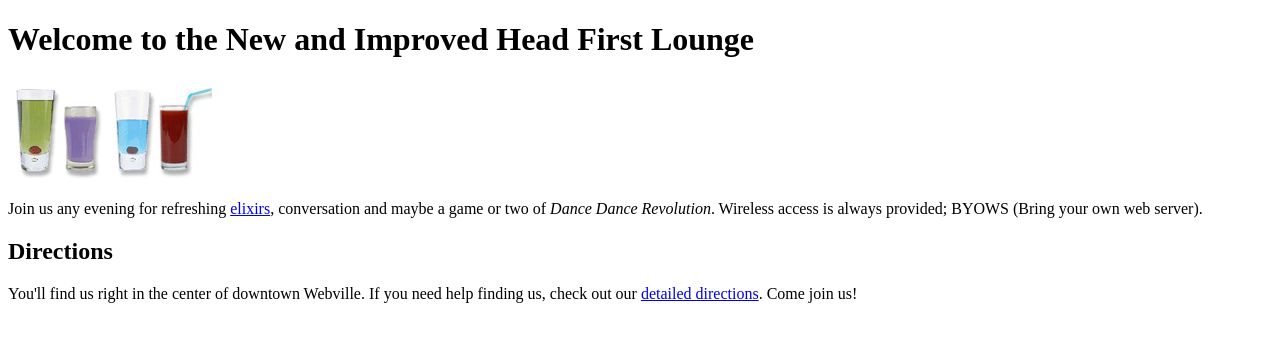
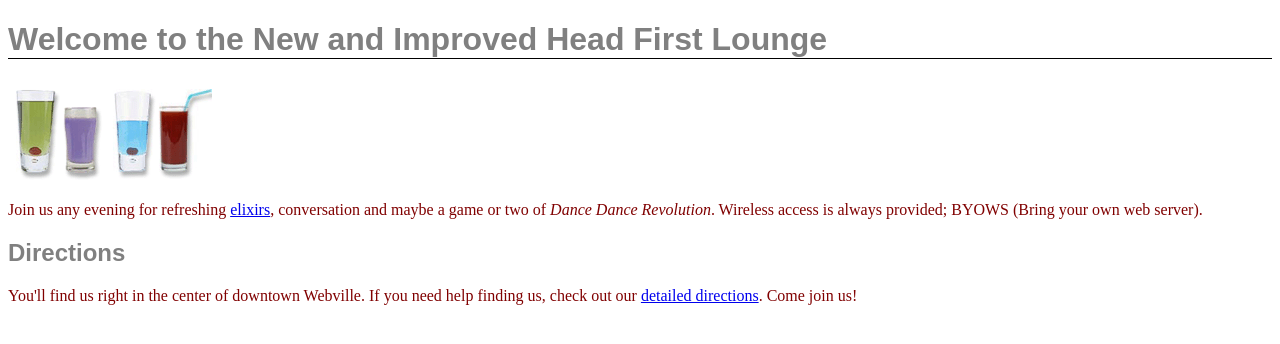
Before and after one commit to zarend/head-first-html-and-css, a plain HTML site: page lounge/lounge.html in a window 1280 px wide. Drawn offline with Linux system fonts and the light colour scheme.

Commit message:
add styles to lounge.html

```diff
--- a/lounge/lounge.html
+++ b/lounge/lounge.html
@@ -3,6 +3,19 @@
   <head>
     <meta charset="utf-8">
     <title>Head First Lounge</title>
+
+    <style>
+      h1, h2 {
+        font-family: sans-serif;
+        color: gray;
+      }
+      h1 {
+        border-bottom: 1px solid black;
+      }
+      p {
+        color: maroon;
+      }
+    </style>
   </head>
   <body>
     <h1>Welcome to the New and Improved Head First Lounge</h1>
```
